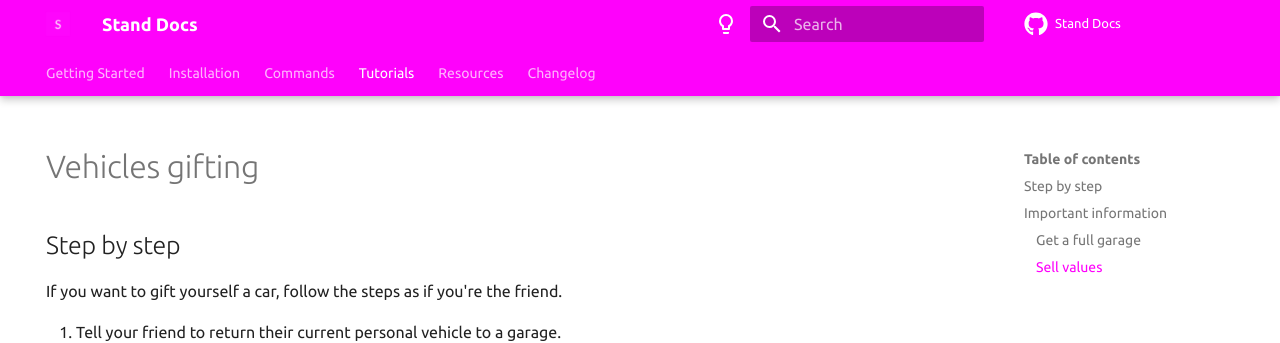
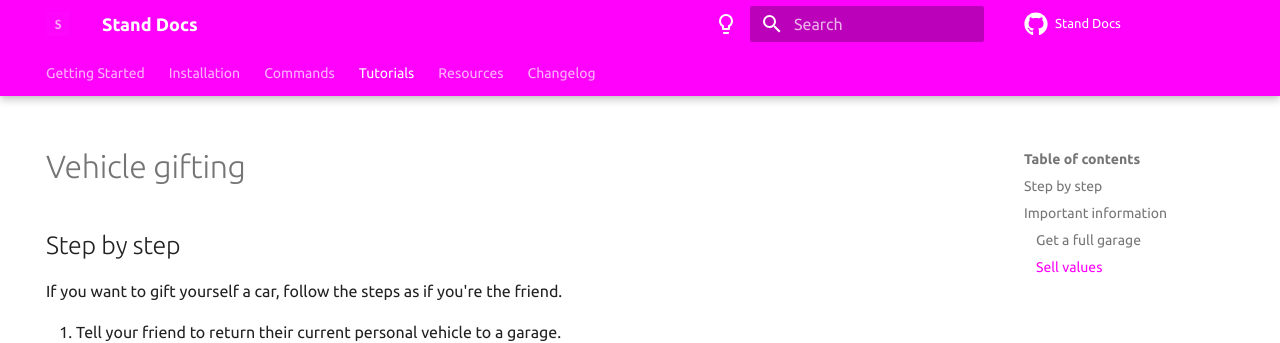
Before and after one commit to estradiols/stand-docs, an MkDocs documentation site: the page built from docs/tutorials/vehicle-gifting.md, in a window 1280 px wide and 1260 px high. Shown: the top 343 px of the window. Built offline with MkDocs 1.6.1 and Material for MkDocs 9.7.7, drawn with Linux system fonts in a browser that asks for light colours; comment, search, counter and statistics services are not loaded; the version menu is left out.

Commit message:
Vehicles > Vehicle

```diff
--- a/mkdocs.yml
+++ b/mkdocs.yml
@@ -11,7 +11,7 @@
   - Tutorials:
     - tutorials.md
     - tutorials/theme.md
-    - tutorials/vehicles-gifting.md
+    - tutorials/vehicle-gifting.md
   - Resources: resources.md
   - Changelog: changelog.md
 
```
Also changed, not shown: docs/tutorials.md (+1 -1 lines), docs/tutorials/vehicle-gifting.md (renamed from docs/tutorials/vehicles-gifting.md).
